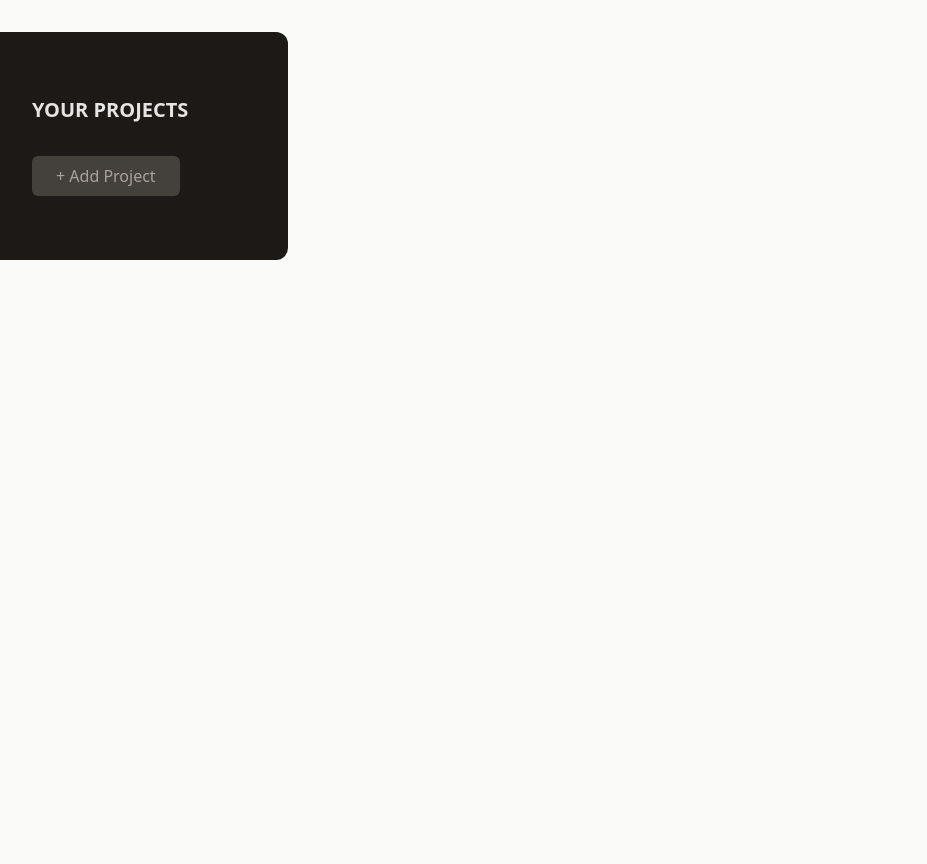
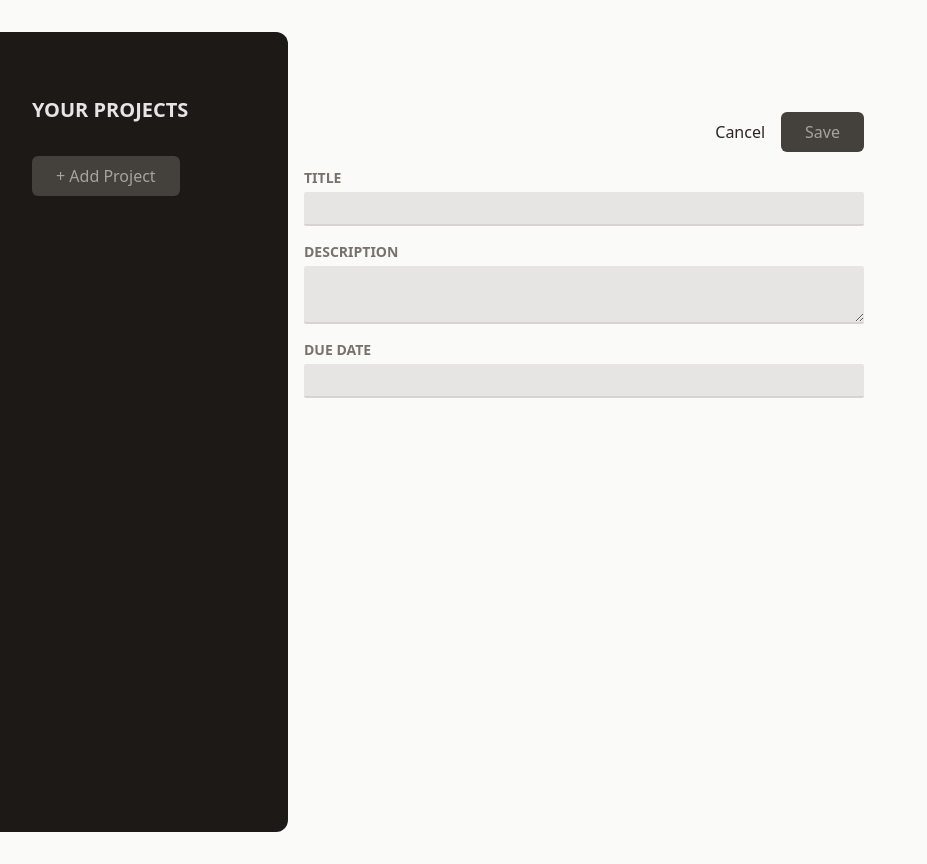
Before and after one commit to sanjyot242/Project-management, a React (Vite) app: page / in a window 1280 px wide. Both pictures are taken after a click on the button "+ Add Project". Shown: the whole page, without its empty margins (0-927 px from the left). Built offline with nearby package versions, Linux system fonts and the light colour scheme.

Commit message:
Added FallBack Content and New Project Creation component

```diff
--- a/src/App.jsx
+++ b/src/App.jsx
@@ -1,10 +1,36 @@
+import { useState } from 'react';
+import AddNewProject from './components/AddNewProject';
+import FallBackContent from './components/FallBackContent';
 import ProjectSideBar from './components/ProjectSideBar';
 
 function App() {
+  const [displayState, setDisplayState] = useState({
+    selectedProjectId: undefined,
+    projects: [],
+  });
+
+  function onAddProjectClickHandler() {
+    setDisplayState((prevDisplayState) => {
+      return {
+        ...prevDisplayState,
+        selectedProjectId: null,
+      };
+    });
+  }
+
+  let content;
+
+  if (displayState.selectedProjectId === undefined) {
+    content = <FallBackContent onAddProjectClick={onAddProjectClickHandler} />;
+  } else if (displayState.selectedProjectId === null) {
+    content = <AddNewProject onAddProjectClick={onAddProjectClickHandler} />;
+  }
+
   return (
     <>
-      <main className='h-screen my-8'>
-        <ProjectSideBar />
+      <main className='h-screen my-8 flex gap-4'>
+        <ProjectSideBar onAddProjectClick={onAddProjectClickHandler} />
+        {content}
       </main>
     </>
   );
--- /dev/null
+++ b/src/components/AddNewProject.jsx
@@ -0,0 +1,24 @@
+import Button from './Button';
+import Input from './Input';
+
+export default function AddNewProject() {
+  return (
+    <div className='w-[35rem] mt-16'>
+      <menu className='flex items-center justify-end gap-4 my-4'>
+        <li>
+          <button className='text-stone-800 hover:text-stone-950'>
+            Cancel
+          </button>
+        </li>
+        <li>
+          <Button> Save </Button>
+        </li>
+      </menu>
+      <div>
+        <Input label='Title' />
+        <Input label='Description' textArea={true} />
+        <Input label='Due Date' />
+      </div>
+    </div>
+  );
+}
--- /dev/null
+++ b/src/components/Button.jsx
@@ -0,0 +1,9 @@
+export default function Button({ children, ...props }) {
+  return (
+    <button
+      className='px-6 py-2 text-xs md:text-base rounded-md bg-stone-700 text-stone-400 hover:bg-stone-600 hover:text-stone-100'
+      {...props}>
+      {children}
+    </button>
+  );
+}
--- /dev/null
+++ b/src/components/FallBackContent.jsx
@@ -0,0 +1,23 @@
+import projectImg from '../assets/no-projects.png';
+import Button from './Button';
+
+export default function FallBackContent({ onAddProjectClick }) {
+  return (
+    <div className='mt-24  w-2/3 text-center '>
+      <img
+        className='w-16 h-16 object-contain mx-auto'
+        src={projectImg}
+        alt='A note pad for projects'
+      />
+      <h2 className='text-xl font-bold text-stone-500 my-4'>
+        No Projects Selected
+      </h2>
+      <p className='text-stone-400 mb-4'>
+        Select a project or get Started with a new one
+      </p>
+      <p className='mt-8'>
+        <Button onClick={onAddProjectClick}> Create new Project </Button>
+      </p>
+    </div>
+  );
+}
--- /dev/null
+++ b/src/components/Input.jsx
@@ -0,0 +1,16 @@
+export default function Input({ label, textArea, ...props }) {
+  const classes =
+    'w-full p-1 border-b-2 rounded-sm border-stone-300 bg-stone-200 focus:outline-none focus:border-stone-600';
+  return (
+    <p className='flex flex-col gap-1 my-4'>
+      <label className='text-sm font-bold uppercase text-stone-500'>
+        {label}
+      </label>
+      {textArea ? (
+        <textarea className={classes} {...props} />
+      ) : (
+        <input className={classes} {...props} />
+      )}
+    </p>
+  );
+}
--- a/src/components/ProjectSideBar.jsx
+++ b/src/components/ProjectSideBar.jsx
@@ -1,11 +1,13 @@
-export default function ProjectSideBar() {
+export default function ProjectSideBar({ onAddProjectClick }) {
   return (
     <aside className='w-1/3 px-8 py-16 bg-stone-900 text-stone-50 md:w-72 rounded-r-xl'>
       <h2 className='mb-8 font-bold uppercase md:text-xl text-stone-200'>
         YOUR PROJECTS
       </h2>
       <div>
-        <button className='px-6 py-2 text-xs md:text-base rounded-md bg-stone-700 text-stone-400 hover:bg-stone-600 hover:text-stone-100'>
+        <button
+          onClick={onAddProjectClick}
+          className='px-6 py-2 text-xs md:text-base rounded-md bg-stone-700 text-stone-400 hover:bg-stone-600 hover:text-stone-100'>
           + Add Project
         </button>
       </div>
```
